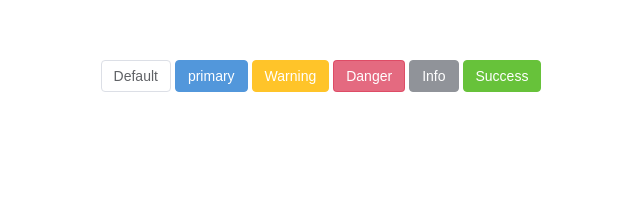
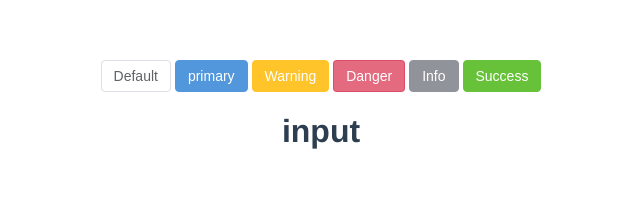
Before and after one commit to Misssusu/simple-style-ui, a Vue app: page / in a window 1280 px wide. Shown: the top 203 px of the page, without its empty margins (319-959 px from the left). Built offline with nearby package versions, Linux system fonts and the light colour scheme.

Commit message:
将组件改为自定义插件使用

```diff
--- a/src/Past.vue
+++ b/src/Past.vue
@@ -6,17 +6,14 @@
     <s-button type="danger">Danger</s-button>
     <s-button type="info">Info</s-button>
     <s-button type="success">Success</s-button>
+    <s-input></s-input>
   </div>
 </template>
 
 <script>
-  import SButton from './components/Button/SButton.vue'
 
   export default {
-    name: 'Past.vue',
-    components: {
-      's-button': SButton
-    }
+    name: 'Past.vue'
   };
 </script>
 
--- a/src/components/Input/SInput.vue
+++ b/src/components/Input/SInput.vue
@@ -1,5 +1,5 @@
 <template>
-
+  <h1>input</h1>
 
 </template>
 
--- /dev/null
+++ b/src/entry.js
@@ -0,0 +1,15 @@
+// Import Components
+import Components from './components/index'
+
+
+const components = {
+  install(Vue){
+    Object.keys(Components).forEach(name => {
+      console.log(name);
+      console.log(Components[name]);
+      Vue.component(name, Components[name]);
+    });
+  }
+};
+
+export default components;
```
Also changed, not shown: src/components/index.js (added, +9 -0 lines), src/main.js (+5 -2 lines).
